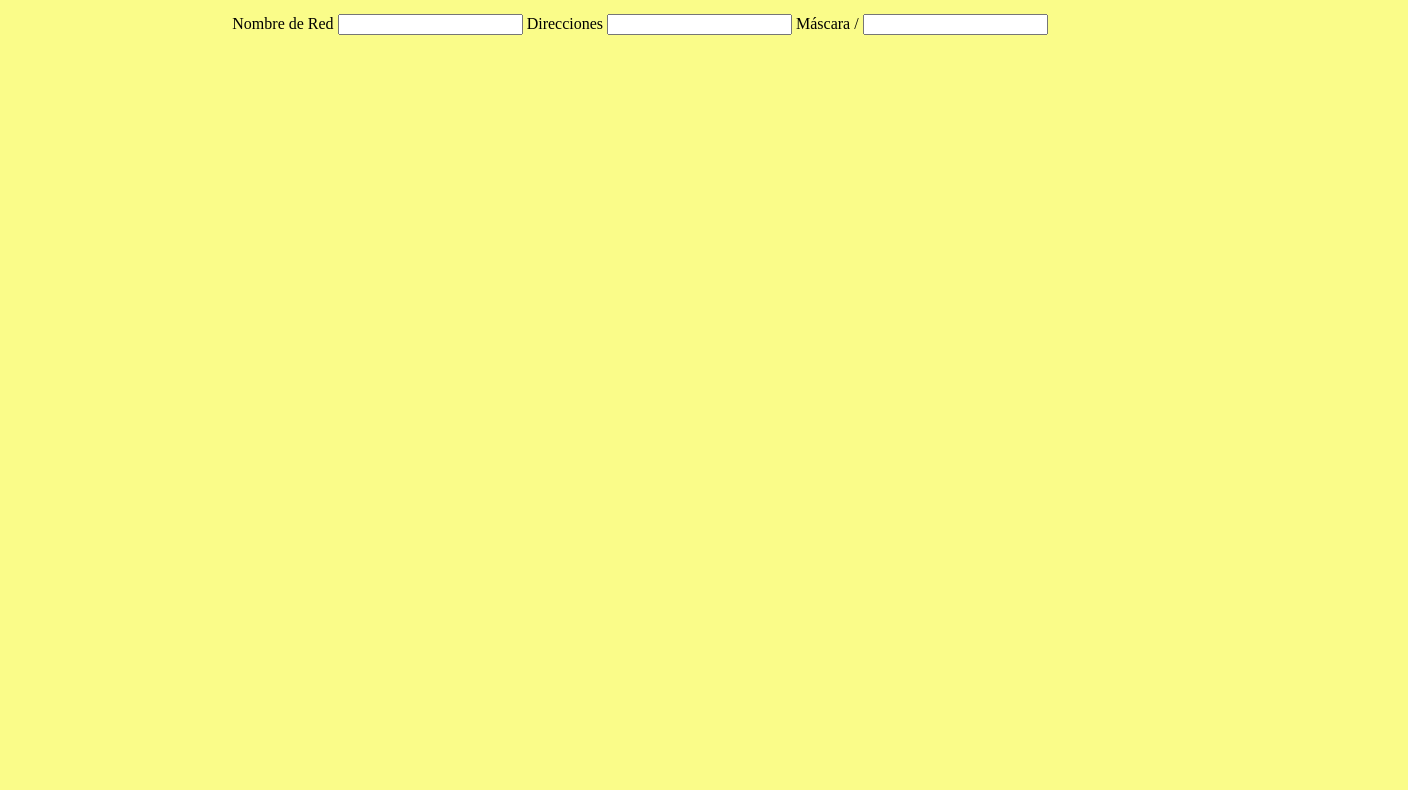
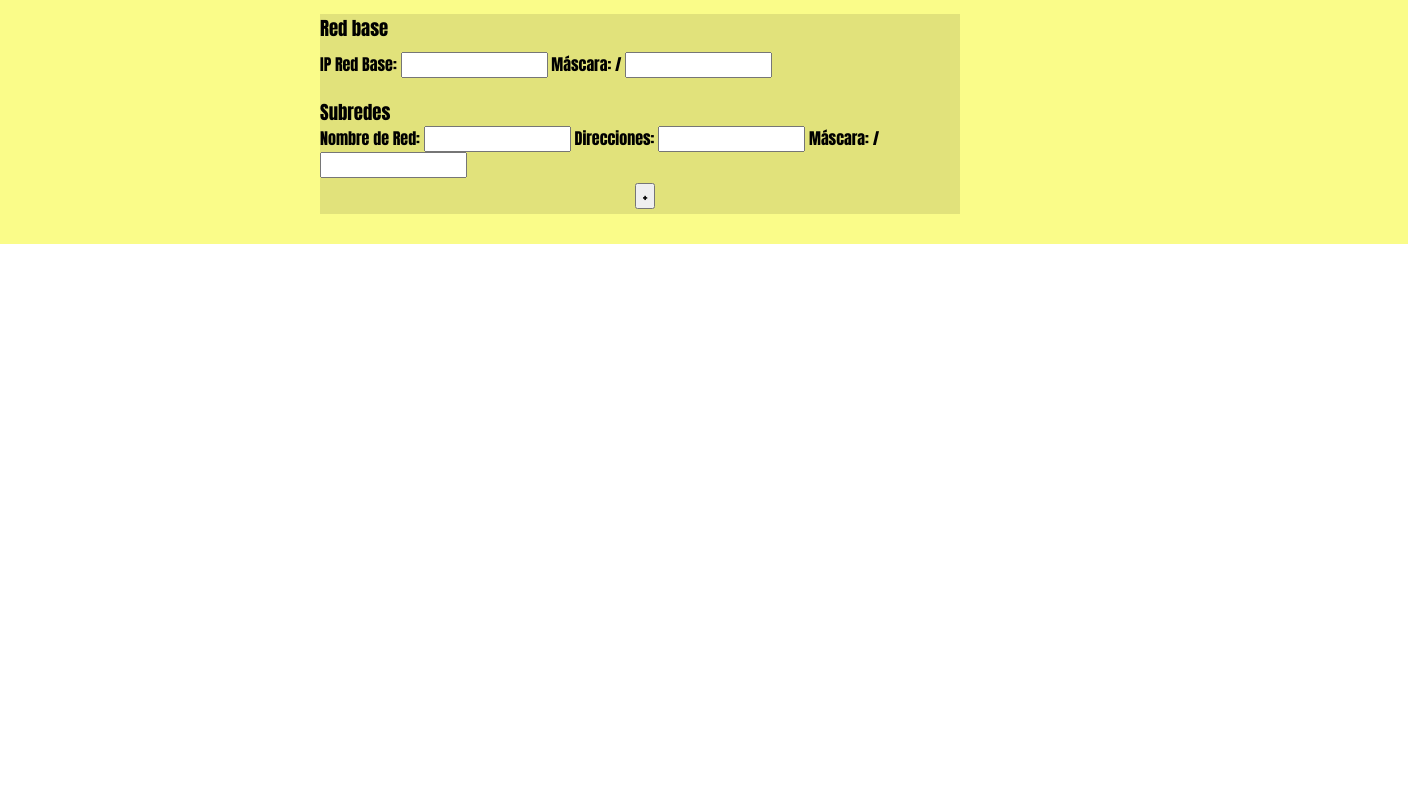
Before and after one commit to maxalonsox/VLSMaker, a plain HTML site: page index.html in a window 1280 px wide. Shown: the part 151-941 px from the top of the page, 1408 px wide, since content can reach past the window. Before the commit the page ends 800 px from the top, so only its background shows below. Drawn offline with Linux system fonts and the light colour scheme.

Commit message:
form update, btn add network added, vlsm-graph added

```diff
--- a/index.html
+++ b/index.html
@@ -8,18 +8,40 @@
 </head>
 <body>
     <h1>VLSMaker</h1>
-    <div class="requeriments">
-        <div class="data-net">
-            <label for="net"> Nombre de Red
-                <input name="net" type="text">
-            </label>
-            <label for="ips">Direcciones
-                <input name="ips" type="number">
-            </label>
-            <label for="mask">Máscara   /
-                <input name="mask" type="number">
-            </label>
+    <form class="requeriments-form">
+        <div id="requeriments" class="requeriments">
+            <h3>Red base</h3>
+            <div class="data-base-network">
+                <label for="ip-network"> IP Red Base:
+                    <input name="ip-network" type="number">
+                </label>
+                <label for="mask"> Máscara:   /
+                    <input name="mask" type="number">
+                </label>
+            </div>
+            <h3>Subredes</h3>
+            <div class="data-network0">
+                <label for="network"> Nombre de Red:
+                    <input name="network" type="text">
+                </label>
+                <label for="cant-ips">Direcciones:
+                    <input name="cant-ips" type="number">
+                </label>
+                <label for="mask">Máscara:   /
+                    <input name="mask" type="number">
+                </label>
+            </div>
+
         </div>
+        <div class="btn-add">
+            <button type="button" id="btn-add-network" class="btn-add-network">
+                +
+            </button>
+        </div>
+    </form>
+    <div class="vlsm-graph">
+
     </div>
 </body>
+<script src="/scripts/main.js"></script>
 </html>
--- /dev/null
+++ b/scripts/main.js
@@ -0,0 +1,24 @@
+let btnAddNetwork = document.querySelector("#btn-add-network");
+if (btnAddNetwork) {
+    btnAddNetwork.addEventListener("click", addNetwork);
+}
+
+let subredes = ['datanetwork0'];
+let count = 1;
+
+let btnDelNetwork = document.querySelector("#btn-del-network2");
+if (btnDelNetwork) {
+    btnDelNetwork.addEventListener("click", delNetwork());
+}
+
+
+function addNetwork() {
+    subredes.push('datanetwork' + count);
+    document.querySelector("#requeriments").innerHTML += '<div id="data-network' + count + '" class="data-network"><label for="network"> Nombre de Red: <input name="network" type="text"></label><label for="cant-ips"> Direcciones: <input name="cant-ips" type="number"></label><label for="mask"> Máscara:   / <input name="mask" type="number"></label> <button type="button" id="btn-del-network' + count + '" class="btn-del-network">Del</button>';
+    console.log(subredes);
+    count++;
+}
+
+function delNetwork() {
+    document.querySelector("#datanetwork2").innerHTML += "asdsad";
+}
--- a/styles/style.css
+++ b/styles/style.css
@@ -1,23 +1,54 @@
 :root {
     --primary-color: rgb(250, 252, 137);
     --secondary-color: rgb(43, 43, 43);
+    --font: Impact, Haettenschweiler, 'Arial Narrow Bold', sans-serif;
 }
 
 
 * {
     margin: 0;
+    font-family: var(--font);
 }
 
 body {
     width: 100vw;
-    height: 100vh;
     background-color: var(--primary-color);
     text-align: center;
+    display: flex;
+    flex-direction: column;
+    align-items: center;
 }
 
 body h1 {
     padding: 30px;
     font-size: 70px;
-    font-family: Impact, Haettenschweiler, 'Arial Narrow Bold', sans-serif;
     color: var(--secondary-color);
 }
+
+form {
+    background-color: rgba(0,0,0,0.1);
+    width: 50%;
+    display: block;
+    text-align: left;
+}
+
+.data-network {
+    margin: 5px 0 5px 0;
+}
+
+.data-base-network {
+    margin: 10px 0 20px 0;
+}
+
+.btn-add {
+    width: 100%;
+    text-align: center;
+    margin: 5px;
+}
+
+.vlsm-graph {
+    height: 768px;
+    width: 1536px;
+    background-color: white;
+    margin: 30px;
+}
```
